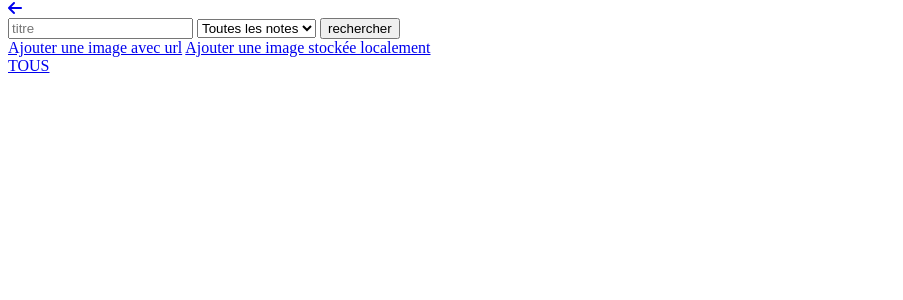
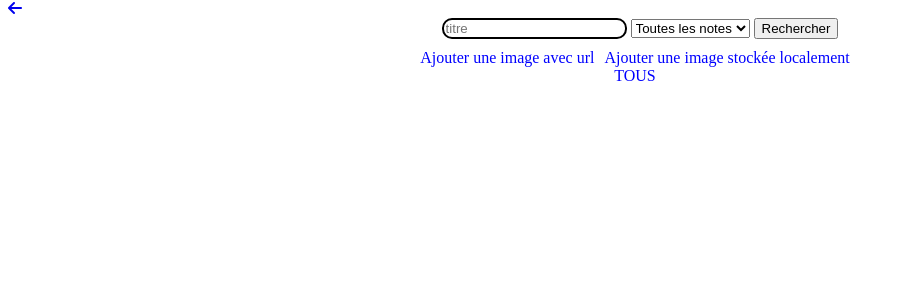
Before and after one commit to nathancouture1/albumphoto, a Laravel app: page /album/1 in a window 1280 px wide. Shown: the part 42-342 px from the top of the page, without its empty margins (0-903 px from the left). Run offline with Laravel 12, Linux system fonts and the light colour scheme; a user stored in the database is signed in; data comes from the database, SQL or seed files in the repository; data that the repository does not hold is empty; parts of the project's set-up code (start-up, migrations or seed data) failed here and were passed over.

Commit message:
ajout du css

```diff
--- a/albumphoto/public/css/style.css
+++ b/albumphoto/public/css/style.css
@@ -1,7 +1,4 @@
 
-#app #searchtd{
-    width: 255px;
-}
 
 #app #boutonslr{
     display: flex;
@@ -51,6 +48,79 @@
   margin-left: 10px;
 }
 
+#index #search{
+    display: flex;
+    justify-content: center;
+}
+
+#index #searchtd{
+    width: 255px;
+    border: 2px solid black;
+    border-radius: 10px;
+}
+
+#index #albums{
+    display: flex;
+    justify-content: center;
+    align-items: center;
+    margin-top: 20px;
+}
+
+#index .album{
+    margin-right: 50px;
+    border: 2px solid black;
+    border-radius: 25px;
+    overflow: hidden;
+}
+#index .album img{
+    max-width: 400px;
+}
+
+#index .album h3{
+    text-align: center;
+    font-family: Arial, Helvetica, sans-serif;
+}
+
+#index .album p{
+    text-align: center;
+}
+
+#album #searchn{
+    display: flex;
+    justify-content: center;
+}
+
+#album #searchn input[type="search"]{
+    border: 2px solid black;
+    border-radius: 10px;
+}
+
+#album #searchn select{
+
+}
+
+#album #links{
+    display: flex;
+    justify-content: center;
+    margin-top: 10px;
+}
+
+#album #links a{
+    margin-right: 10px;
+    text-decoration: none;
+    color: blue;
+}
+
+#album #filtres{
+    display: flex;
+    justify-content: center;
+}
+
+#album #filtres a{
+    margin-right: 10px;
+    text-decoration: none;
+    color: blue;
+}
 
 #album #backlight{
     display: none;
--- a/albumphoto/resources/views/album.blade.php
+++ b/albumphoto/resources/views/album.blade.php
@@ -2,9 +2,9 @@
 @section('content')
 
 <div id="album">
+    <a href="{{ route('index') }}"><i class="fa-solid fa-arrow-left"></i></a>
+    <div id="searchn">
         <form method="get">
-        <a href="{{ route('index') }}"><i class="fa-solid fa-arrow-left"></i></a>
-        <br>
             <input type="search" name="searchtitre" placeholder="titre" value="{{ $search }}">
             <select name="note">
                 <option value="">Toutes les notes</option>
@@ -16,21 +16,24 @@
                     @endif
                 @endfor
             </select>
-        <input type="submit" value="rechercher">
+            <input type="submit" value="Rechercher">
         </form>
+    </div>
 
+    <div id="links">
          @auth
             <a href="{{ route('formulaireurl', ['id' => $id]) }}">Ajouter une image avec url</a>
             <a href="{{ route('formulaireupload', ['id' => $id]) }}">Ajouter une image stockée localement</a>
         @endauth
-
-    <div class="filtres">
-        <a href="{{ route("album", ["id" => $id]) }}"> TOUS</a>
     </div>
 
+
+    <div id="filtres">
+        <a href="{{ route("album", ["id" => $id]) }}"> TOUS</a>
         @foreach ($tags as $tag)
             <a href="{{ route("album", ["id"=> $id, "tag" => $tag->id, "note" => $noteActive]) }}"> {{$tag->nom}}</a>
         @endforeach
+    </div>
 
     @foreach ($photos as $photo)
     <div class="photos">
```
Also changed, not shown: albumphoto/resources/views/index.blade.php (+11 -5 lines). Lines whose indentation alone changed are shown as unchanged.
